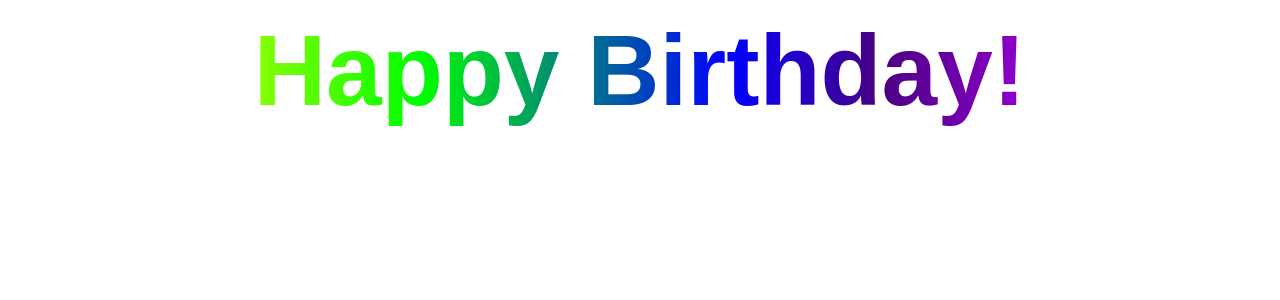
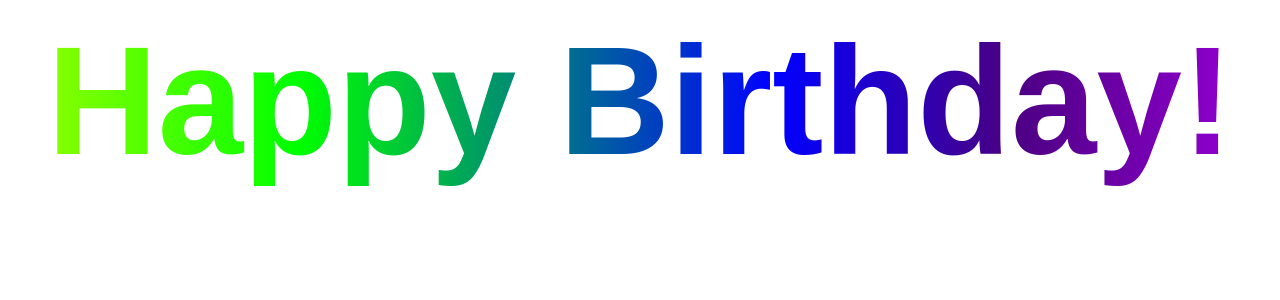
Before and after one commit to 9-volt/chipdoes.app, a Jekyll site: the page built from index.html, in a window 1280 px wide. Shown: the top 300 px of the page. Built offline with Jekyll 4.4.1, drawn with Linux system fonts in a browser that asks for light colours.

Commit message:
Update index.html

```diff
--- a/index.html
+++ b/index.html
@@ -25,7 +25,7 @@ layout: default
   background-size: 200% auto;
   animation: rainbow-text 5s ease-in-out infinite alternate;
   display: inline-block;
-  font-size: 100px;
+  font-size: 12vw;
   background-position: 200% 50%;
   ">
   Happy Birthday!
```
